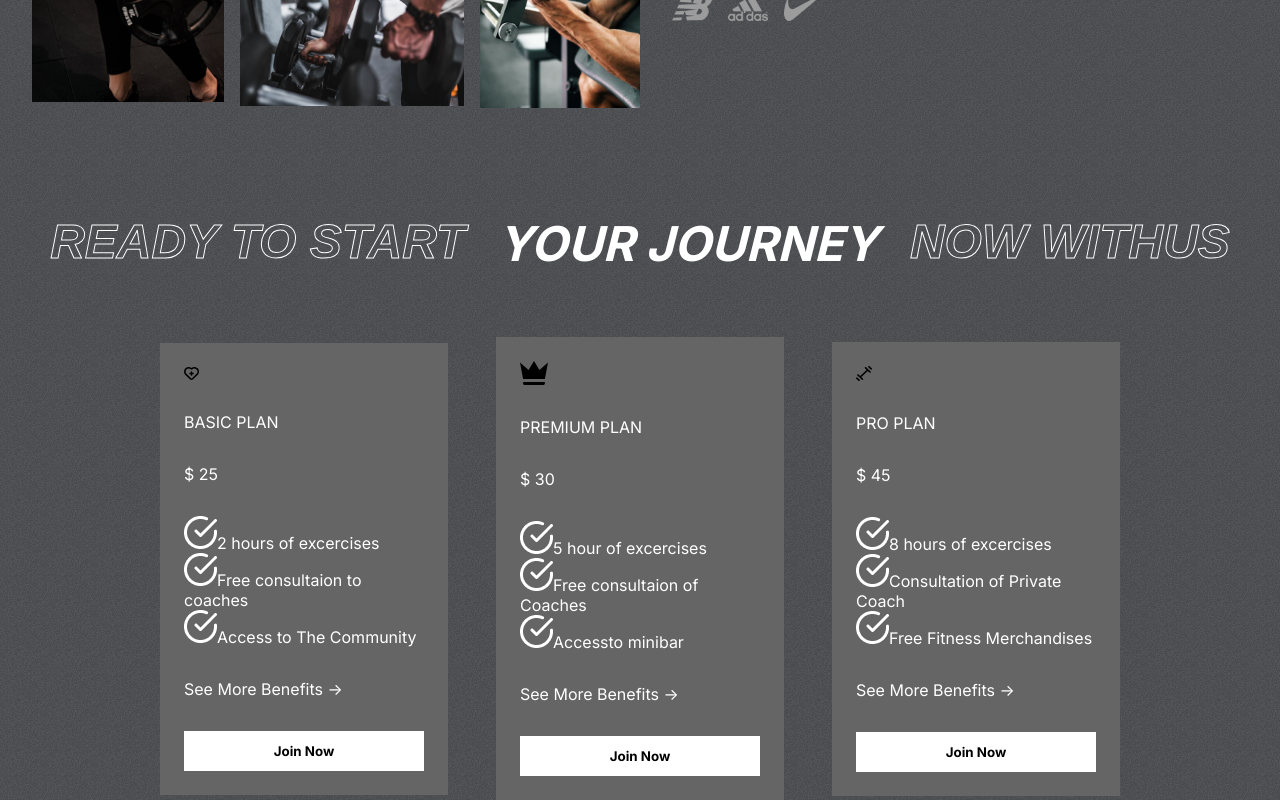
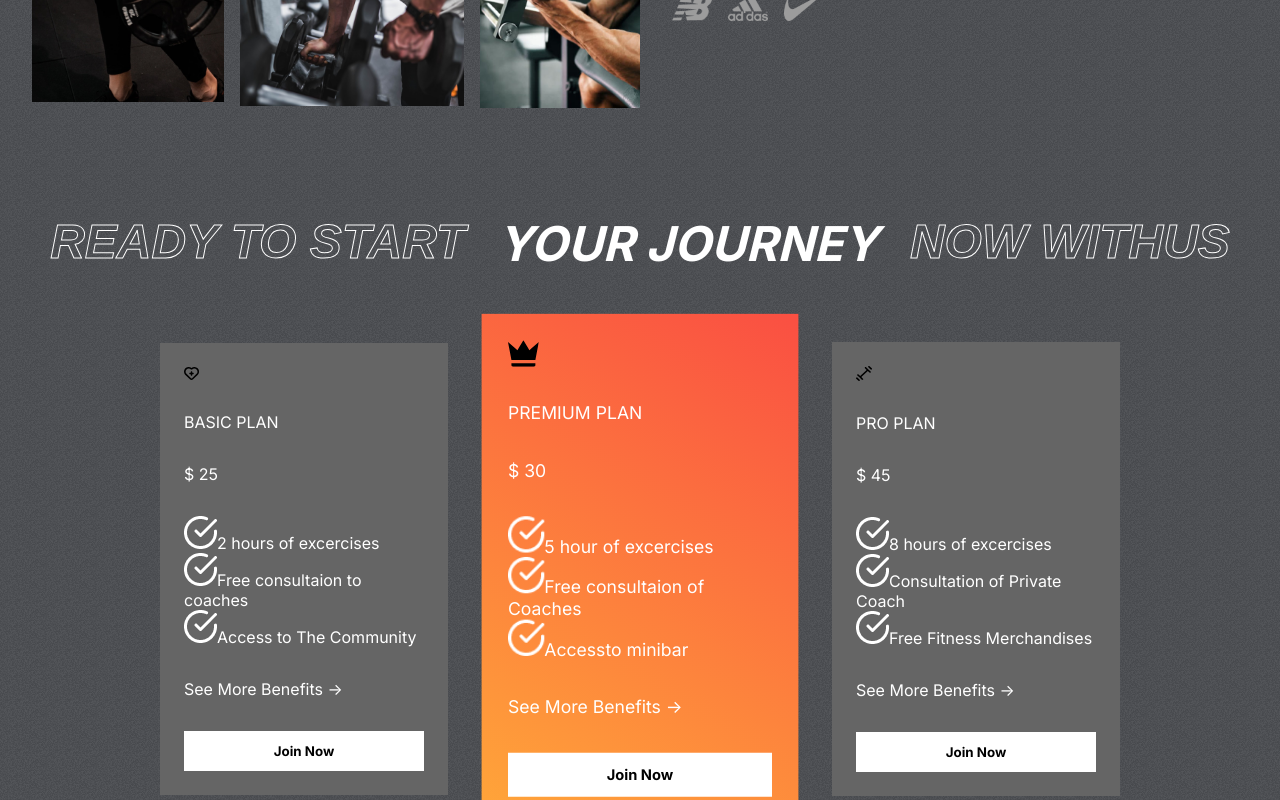
Before and after one commit to pallab17/Fithelp.o, a React (Create React App) app: page / in a window 1280 px wide. Shown: the part 1685-2485 px from the top of the page. Built offline with nearby package versions, Linux system fonts and the light colour scheme.

Commit message:
files updated

```diff
--- a/src/components/Plans/Plans.css
+++ b/src/components/Plans/Plans.css
@@ -22,3 +22,7 @@
     width: 15rem;
 
 }
+.plan:nth-child(2){
+    background: var(--planCard);
+    transform: scale(1.1);
+}
```
